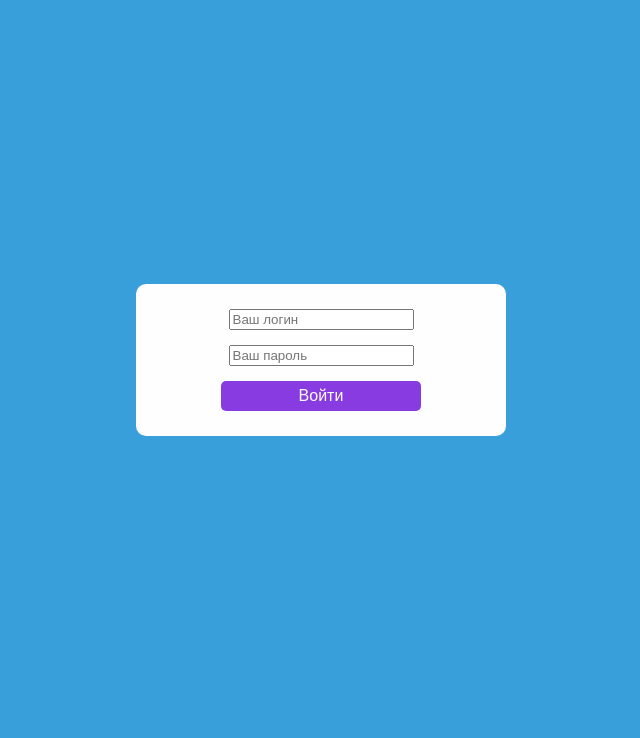
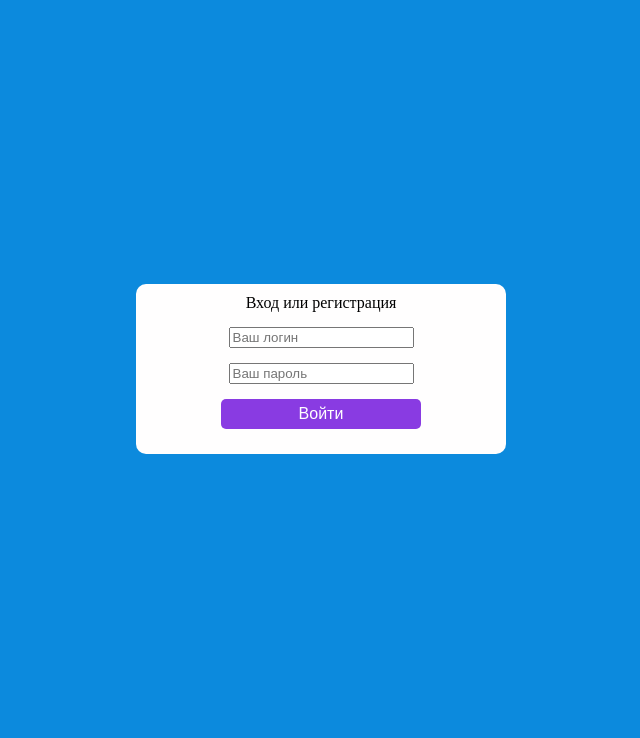
Before and after one commit to BeyondOrigins/diary, a Flask app: page /auth in a window 1280 px wide. Shown: the top 738 px of the page, without its empty margins (319-959 px from the left). Run offline with Flask 3, Linux system fonts and the light colour scheme.

Commit message:
added title to form

```diff
--- a/static/styles/style.css
+++ b/static/styles/style.css
@@ -4,7 +4,7 @@
     --btn-shadow-color: rgba(24, 24, 24, 0.321);
     --black: #302e2e;
     --green: #077a07;
-    --body-background: #389fdb;
+    --body-background: #0c8add;
     --light-purple: #ac7fdf;
 }
 
--- a/templates/auth.html
+++ b/templates/auth.html
@@ -2,6 +2,7 @@
 {% block body %}
     <div class="container">
         <div class="form-container">
+            <div class="form-title">Вход или регистрация</div>
             <form method="POST" onsubmit="return onAuth(this)">
                 <div class="form__element">
                     <input type="text" class="form__input" placeholder="Ваш логин" name="login">
```
